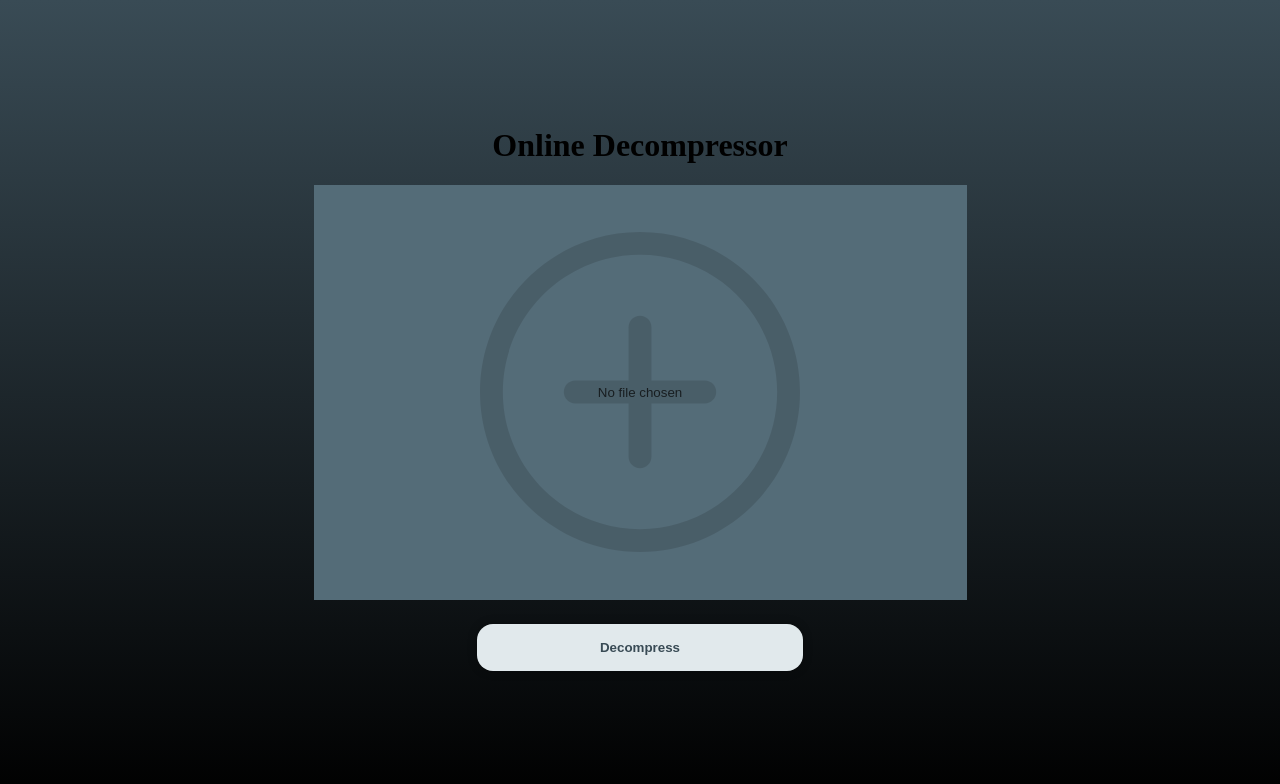
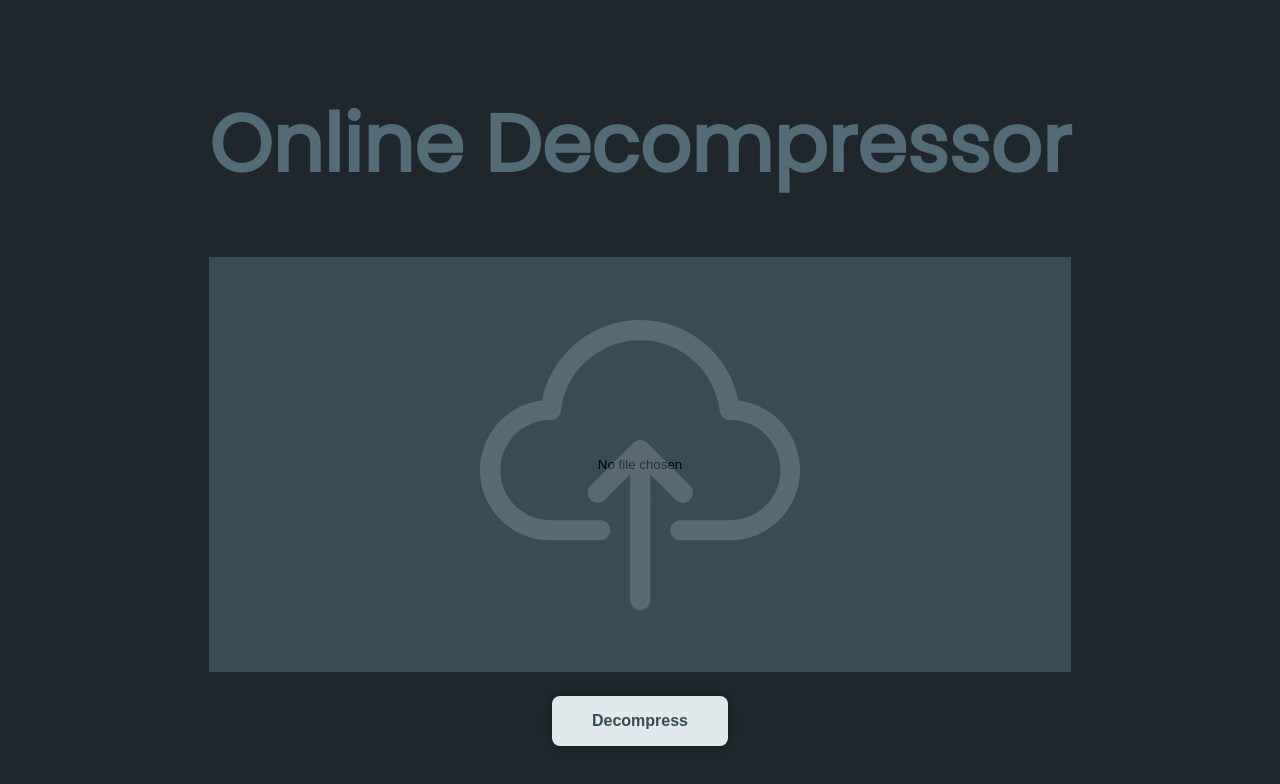
Before and after one commit to ManorHazaz/online-decompressor, a React (Create React App) app: page / in a window 1280 px wide. Shown: the top 784 px of the page. Built offline with nearby package versions, Linux system fonts and the light colour scheme.

Commit message:
Style improvements

```diff
--- a/src/App.css
+++ b/src/App.css
@@ -1,3 +1,5 @@
+@import url('https://fonts.googleapis.com/css2?family=Poppins&display=swap');
+
 :root
 {
 	--primary-color: #394B55;
@@ -16,6 +18,13 @@ body
 	margin: 0;
 }
 
+h1
+{
+    color: var(--secondary-color);
+    font-size: 10vmin;
+    font-family: 'Poppins', sans-serif;
+}
+
 .App
 {
 	height: 100vh;
@@ -24,7 +33,7 @@ body
     align-items: center;
     justify-content: center;
     overflow: hidden;
-    background: linear-gradient( 180deg, var(--primary-color),#000);
+    background: #1f272c;
 }
 
 .file-manager
@@ -66,6 +75,7 @@ body
     border-radius: 1vmin;
     box-shadow: 0 0 10px 0 rgba(0, 0, 0, 0.3);
     cursor: pointer;
+    font-size: 2vmin;
 }
 
 .btn:focus
--- a/src/Components/FolderContent/FolderContent.js
+++ b/src/Components/FolderContent/FolderContent.js
@@ -10,12 +10,11 @@ function FolderContent()
     const activeDirectory = useSelector( state => state.activeDirectory );
 
     return (
-		<>
+		<div className='folder-content'>
 			{
 				activeDirectory.length != 0
-			?<div className='folder-content'>
-				{
-					activeDirectory.map(( file ) =>
+
+				&& activeDirectory.map(( file ) =>
 				(
 					file.type === 'folder'
 					? <Folder key={ file.type + '-' + file.name } directory={ file } />
@@ -23,11 +22,6 @@ function FolderContent()
 				))
 			}
 		</div>
-			:<div className='welcome-msg'>
-				<h2> Selcet Zip file to decompress </h2>
-			</div>
-		}
-		</>
     )
 }
 
--- a/src/Components/UploadFIle/Components/DragAndDrop.js
+++ b/src/Components/UploadFIle/Components/DragAndDrop.js
@@ -5,7 +5,7 @@ function DragAndDrop()
     return (
         <>
             <div className='drag-and-drop'>
-                <input type="file" id="zip-file"></input>
+                <input type='file' id='zip-file' accept='.zip'></input>
                 <span className='status'></span>
             </div>
             <button className='decompress btn'> Decompress </button>
--- a/src/Components/UploadFIle/UploadFile.css
+++ b/src/Components/UploadFIle/UploadFile.css
@@ -7,13 +7,15 @@
 .drag-and-drop
 {
     position: relative;
+    background-color: var(--primary-color);
 }
 
 .drag-and-drop input
 {
     padding: 25vmin;
-    background-color: var(--secondary-color);
+    background-color: transparent;
     text-align-last: center;
+    z-index: 999;
 }
 
 .drag-and-drop input:focus
@@ -29,32 +31,26 @@
     transform: translate(-50%, -50%);
     width: 40vmin;
     height: 40vmin;
-    background-image: url('../../Static/css/add.svg');
+    background-image: url('../../Static/css/cloud-computing.svg');
     background-position: center;
     background-repeat: no-repeat;
     background-size: cover;
-    filter: invert(26%) sepia(2%) saturate(3912%) hue-rotate(156deg) brightness(103%) contrast(96%);
-
-    opacity: 0.4;
+    filter: invert(98%) sepia(11%) saturate(725%) hue-rotate(170deg) brightness(95%) contrast(94%);
+    z-index: 1;
+    opacity: 0.2;
 }
-
-.drag-and-drop input:focus + .drag-and-drop .status
-{
-    background-color: brown;
-}
-
 
 .drag-and-drop input::-webkit-file-upload-button
 {
     display: none;
 }
 
+.drag-and-drop input::file-selector-button
+{
+    display: none;
+}
+
 .decompress
 {
-	display: block;
-	width: 50%;
 	margin: 3vmin auto;
-	padding: 2vmin;
-	border-radius: 2vmin;
-	border: none;
 }
--- a/src/Components/UploadFIle/UploadFile.js
+++ b/src/Components/UploadFIle/UploadFile.js
@@ -1,7 +1,7 @@
 import './UploadFile.css'
 
 import store from '../../Redux/store';
-import { useRef } from 'react';
+import { Children, useRef } from 'react';
 
 function UploadFile() {
 
@@ -10,17 +10,26 @@ function UploadFile() {
 	function decompressFile()
 	{
 		const file = inputRef.current.files[0];
+        if( file === undefined )
+        {
+            return;
+        }
 		const dir = window.decompressFileToArray( file );
 		store.dispatch({ type: 'setDirectory', payload: dir });
 		store.dispatch({ type: 'setActiveDirectory', payload: dir });
 	}
 
+    function imgClick()
+    {
+        inputRef.current.click();
+    }
+
     return (
         <div className='upload-file'>
             <h1> Online Decompressor </h1>
             <div className='drag-and-drop'>
-                <input type='file' id='zip-file' ref={ inputRef }></input>
-                <span className='status'></span>
+                <input type='file' id='zip-file' accept='.zip' ref={ inputRef }></input>
+                <span className='status' onClick={ imgClick }></span>
             </div>
             <button className='decompress btn' onClick={ () => decompressFile() }> Decompress </button>
         </div>
```
Also changed, not shown: src/Static/css/add.svg (deleted), src/Static/css/cloud-computing.svg (added). Lines whose indentation alone changed are shown as unchanged.
